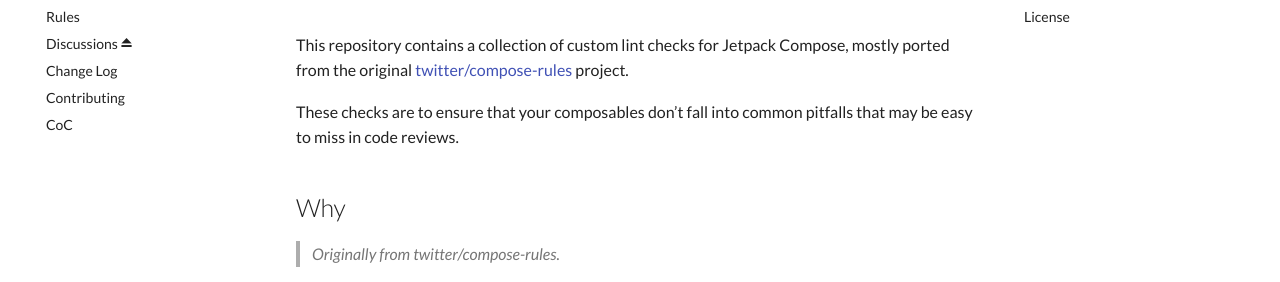
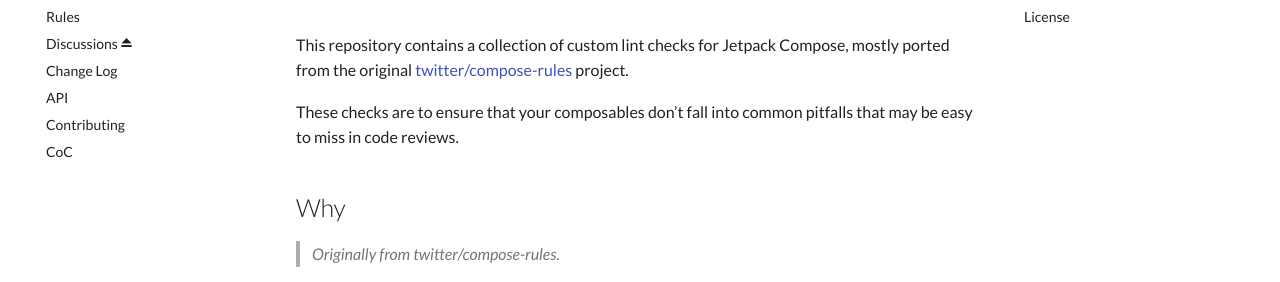
Before and after one commit to slackhq/compose-lints, an MkDocs documentation site: the page built from docs/index.md, in a window 1280 px wide. Shown: the part 148-430 px from the top of the page. Built offline with MkDocs 1.6.1 and Material for MkDocs 9.7.7, drawn with Linux system fonts in a browser that asks for light colours; comment, search, counter and statistics services are not loaded.

Commit message:
Automate website publishing (#28)

```diff
--- a/mkdocs.yml
+++ b/mkdocs.yml
@@ -61,5 +61,6 @@
   - 'Rules': rules.md
   - 'Discussions ⏏': https://github.com/slackhq/compose-lints/discussions
   - 'Change Log': changelog.md
+  - 'API': api/0.x/
   - 'Contributing': contributing.md
   - 'CoC': code-of-conduct.md
```
Also changed, not shown: 3 other files.
